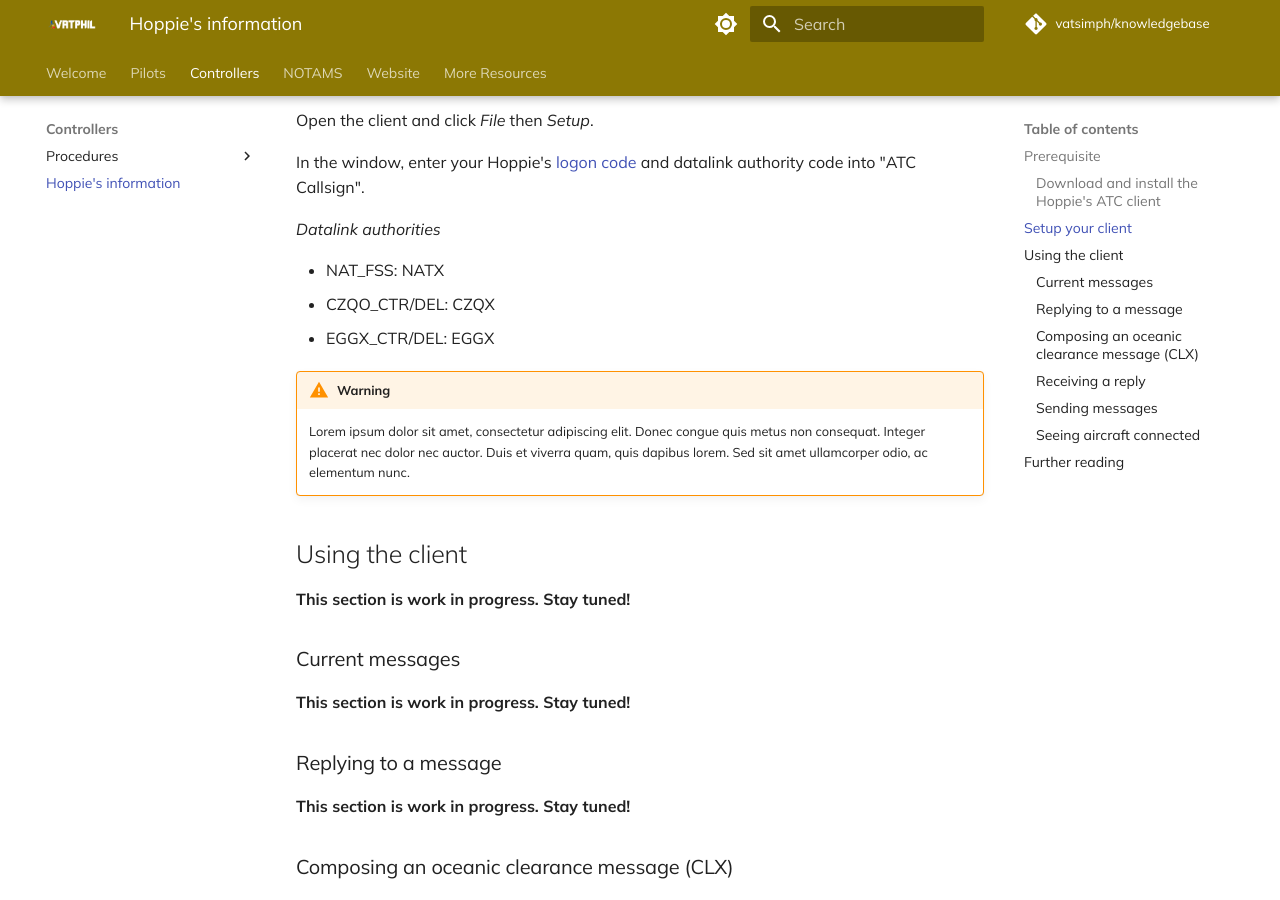
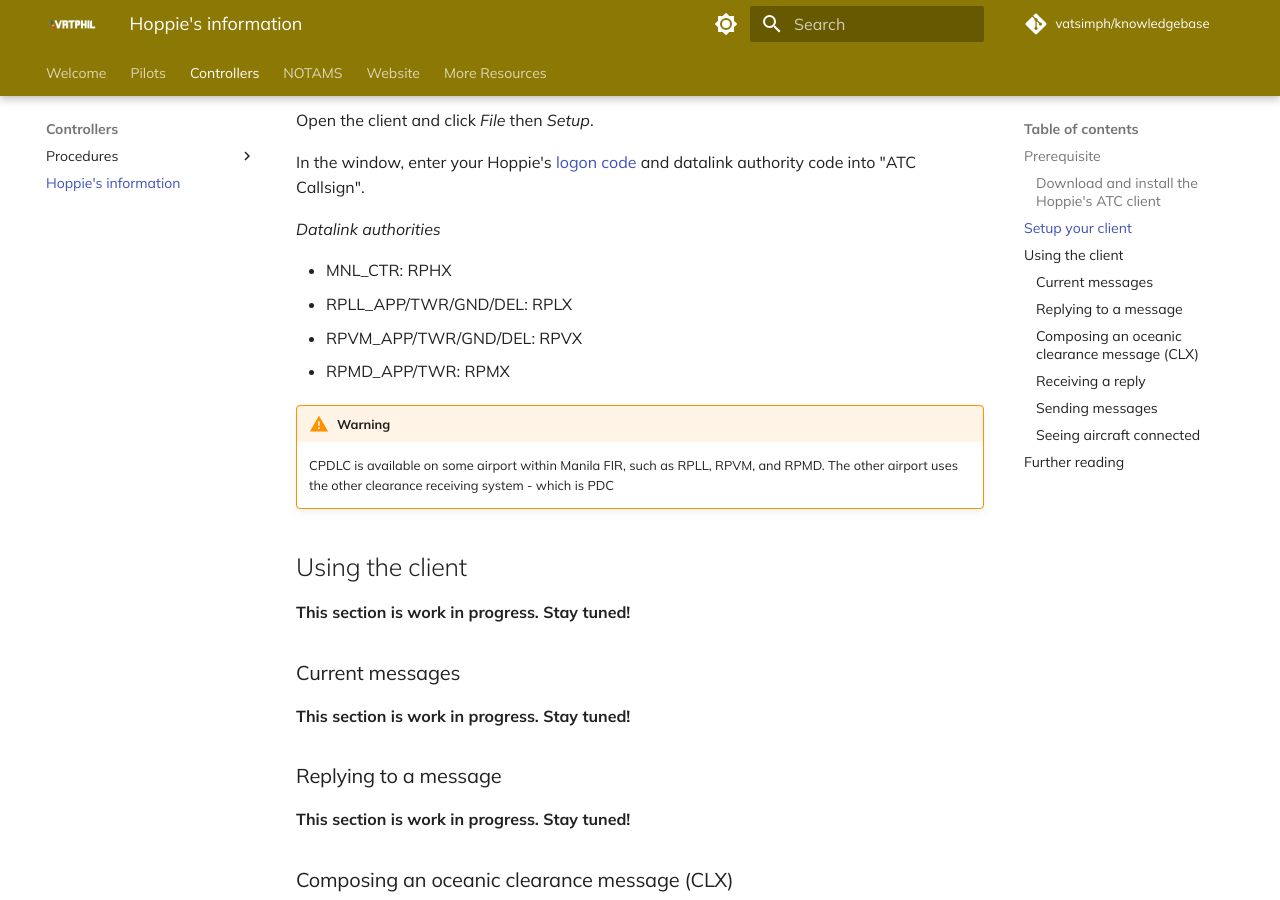
Before and after one commit to notkenzotayko/vatphil-knowledgebase, an MkDocs documentation site: the page built from docs/atc/cpdlc.md, in a window 1280 px wide and 900 px high, scrolled down 420 px. Built offline with MkDocs 1.6.1 and Material for MkDocs 9.7.7, drawn with Linux system fonts in a browser that asks for light colours; comment, search, counter and statistics services are not loaded; the version menu is left out.

Commit message:
Added CPDLC Details

```diff
--- a/docs/atc/cpdlc.md
+++ b/docs/atc/cpdlc.md
@@ -15,13 +15,15 @@ In the window, enter your Hoppie's [logon code](https://www.hoppie.nl/acars/syst
 
 *Datalink authorities*
 
-* NAT_FSS: NATX
-* CZQO_CTR/DEL: CZQX
-* EGGX_CTR/DEL: EGGX
+* MNL_CTR: RPHX
+* RPLL_APP/TWR/GND/DEL: RPLX
+* RPVM_APP/TWR/GND/DEL: RPVX
+* RPMD_APP/TWR: RPMX
 
 !!! warning
 
-    Lorem ipsum dolor sit amet, consectetur adipiscing elit. Donec congue quis metus non consequat. Integer placerat nec dolor nec auctor. Duis et viverra quam, quis dapibus lorem. Sed sit amet ullamcorper odio, ac elementum nunc.
+    CPDLC is available on some airport within Manila FIR, such as RPLL, RPVM, and RPMD. The other airport uses the other clearance receiving system - which is PDC
+
 
 ## Using the client
 
```
